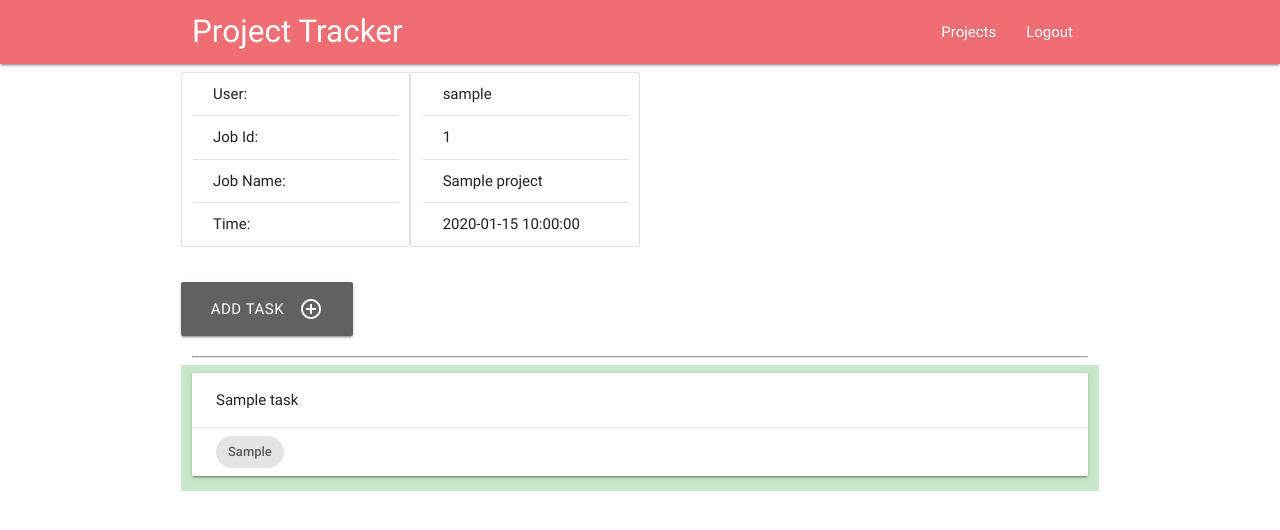
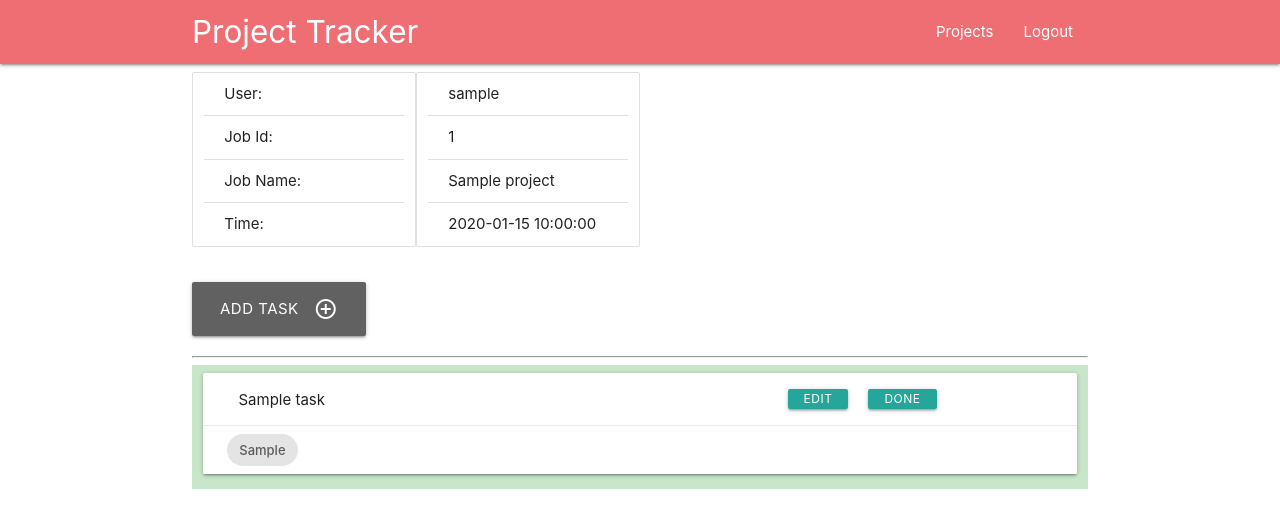
Before and after one commit to bglynch/project-tracker-flask, a Flask app: a page that uses app/templates/base.html in a window 1280 px wide. Shown: the top 530 px of the page. Run offline with Flask 2, Linux system fonts and the light colour scheme; a user stored in the database is signed in; tables that the repository leaves empty hold one stand-in row (values such as "Sample post"); some libraries are stand-ins or nearby versions.

Commit message:
edit and done buttons added to tasks

```diff
--- a/app/static/css/style.css
+++ b/app/static/css/style.css
@@ -8,3 +8,10 @@
 #tasks  .chip {
     margin-bottom: 0px;
 }
+
+#tasks a {
+    line-height: 20px;
+    height: 20px;
+    font-size: 0.8rem;
+    margin: 0 10px;
+}
--- a/app/templates/base.html
+++ b/app/templates/base.html
@@ -1,7 +1,7 @@
 <html>
 
 <head>
-    <link rel="stylesheet" href="https://cdnjs.cloudflare.com/ajax/libs/materialize/0.100.2/css/materialize.min.css">
+    <link rel="stylesheet" href="https://cdnjs.cloudflare.com/ajax/libs/materialize/1.0.0/css/materialize.min.css">
     <link href="https://fonts.googleapis.com/icon?family=Material+Icons" rel="stylesheet">
     <link rel="stylesheet" href="{{ url_for('static', filename='css/style.css')}}" type="text/css" /> {% if title %}
     <title>{{ title }} - Project Tracker</title>
@@ -42,7 +42,7 @@
         {% endif %} {% endwith %} {% block content %}{% endblock %}
     </div>
     <script src="https://cdnjs.cloudflare.com/ajax/libs/jquery/3.2.1/jquery.min.js"></script>
-    <script src="https://cdnjs.cloudflare.com/ajax/libs/materialize/0.100.2/js/materialize.min.js"></script>
+    <script src="https://cdnjs.cloudflare.com/ajax/libs/materialize/1.0.0/js/materialize.min.js"></script>
     <script type="text/javascript">
         $(document).ready(function() {
             $('.collapsible').collapsible();
--- a/app/templates/project_page.html
+++ b/app/templates/project_page.html
@@ -25,40 +25,17 @@
         {% for task in tasks %}
         <div class="card">
             <article class="card-content">
-                <p>{{ task.title }}</p>
+                <p class="col s8">{{ task.title }}</p><a class="waves-effect waves-light btn-small">edit</a><a class="waves-effect waves-light btn-small">done</a>
             </article>
             <article class="card-action">
                 <div class="chip">{{ task.genre }}</div>
             </article>
         </div>
         {% endfor %}
-        <!--<div class="card">-->
-        <!--    <div class="card-content">-->
-        <!--        <p>Load takedowns for the beams</p>-->
-        <!--    </div>-->
-        <!--    <div class="card-action">-->
-        <!--        <div class="chip">-->
-        <!--            Calculations-->
-        <!--        </div>-->
-        <!--    </div>-->
-        <!--</div>-->
 
     </div>
 </div>
 
-
-    <!--{% for task in tasks %}-->
-    <!--<div class="card">-->
-    <!--    <article class="card-content">-->
-    <!--        <p>{{ task.title }}</p>-->
-    <!--    </article>-->
-    <!--    <article class="card-action">-->
-    <!--        <div class="chip">{{ task.genre }}</div>-->
-    <!--    </article>-->
-    <!--</div>-->
-    <!--<li>{{ task.genre }} {{ task.title }}</li>-->
-    <!--<p>-->
-    <!--    {% endfor %}-->
 
 <div class="fixed-action-btn">
 
```
